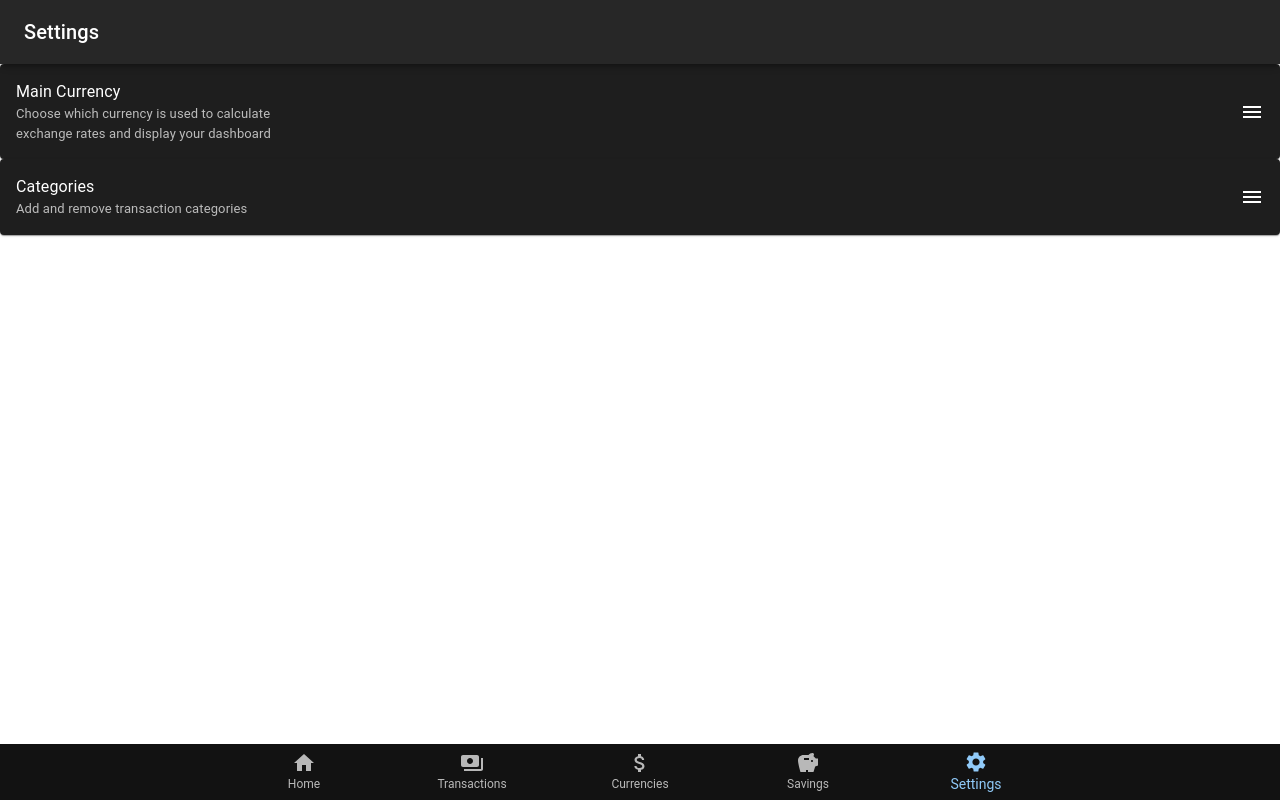
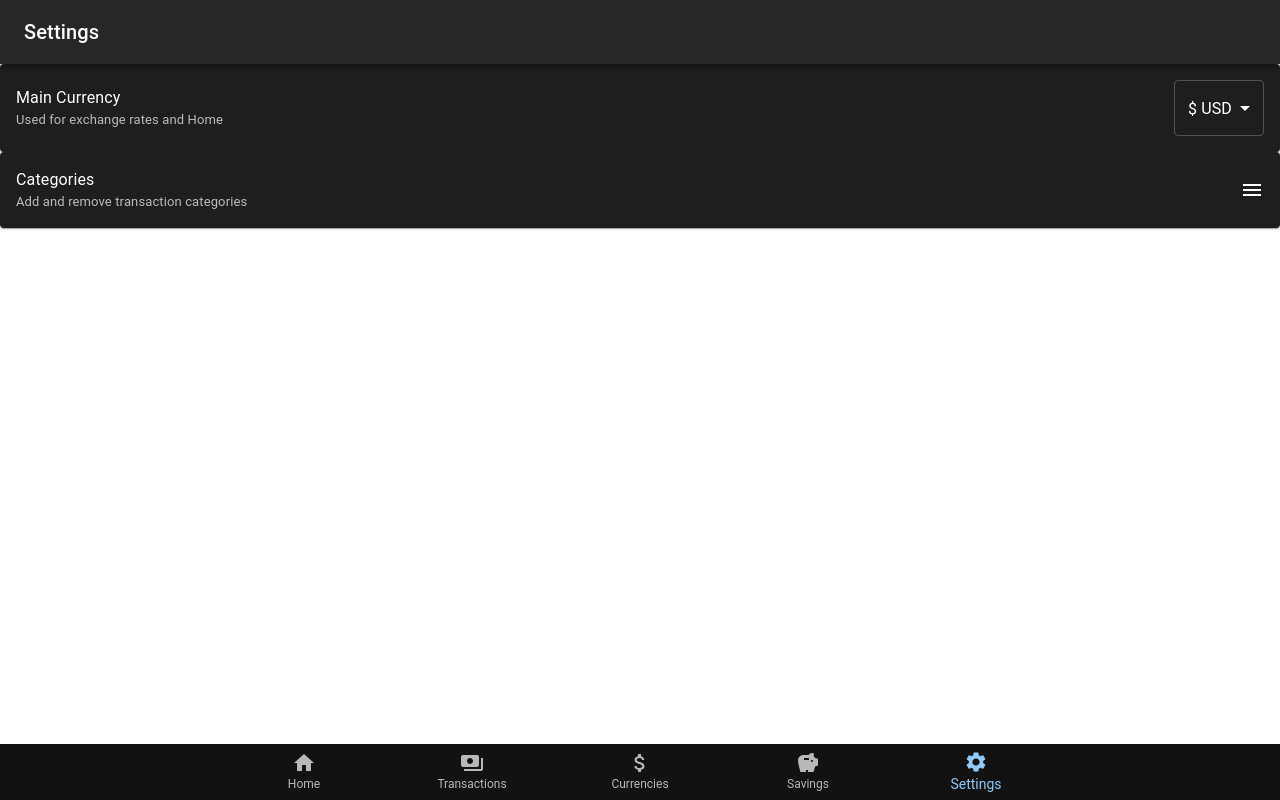
Before and after one commit to ra-kiss/bsp6-expense-tracker, a Next.js app: page / in a window 1280 px wide. Built offline with nearby package versions, Linux system fonts and the light colour scheme.

Commit message:
Edit main currency added

```diff
--- a/app/pages/SettingsPage.js
+++ b/app/pages/SettingsPage.js
@@ -7,8 +7,11 @@ import SettingsTopBar from '../components/settings/SettingsTopBar';
 import Card from '@mui/material/Card';
 import CardContent from '@mui/material/CardContent';
 import CardActionArea from '@mui/material/CardActionArea';
+import Select from '@mui/material/Select';
 import Typography from '@mui/material/Typography';
 import MenuIcon from '@mui/icons-material/Menu';
+import MenuItem from '@mui/material/MenuItem';
+import { useGlobal } from '../components/GlobalContext';
 
 import CategoriesModal from '../components/settings/CategoriesModal';
 
@@ -18,6 +21,7 @@ export default function SettingsPage() {
   const descriptionStyle = { color: 'text.secondary', fontSize: 13, maxWidth: 300 };
 
   const [categoriesModalOpen, setCategoriesModalOpen] = useState(false);
+  const { currencies, mainCurrency, setMainCurrency } = useGlobal();
 
   return (
     <>
@@ -32,11 +36,20 @@ export default function SettingsPage() {
                   <Typography sx={{ fontSize: 16 }} className="font-bold" component="div">
                     Main Currency
                   </Typography>
-                  <Typography sx={descriptionStyle}>
-                  Choose which currency is used to calculate exchange rates and display your dashboard
+                  <Typography sx={{...descriptionStyle, maxWidth: 250 }}>
+                  Used for exchange rates and Home
                   </Typography>
                 </div>
-                <MenuIcon/>
+                <Select
+                  value={mainCurrency}
+                  onChange={(event) => setMainCurrency(event.target.value)}
+                >
+                  {currencies.map((currency) => (
+                    <MenuItem key={currency.value} value={currency.value}>
+                      {currency.label}
+                    </MenuItem>
+                  ))}
+                </Select>
               </div>
             </CardContent>
           </CardActionArea>
```
